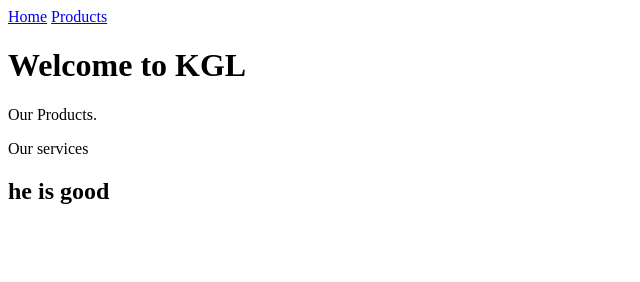
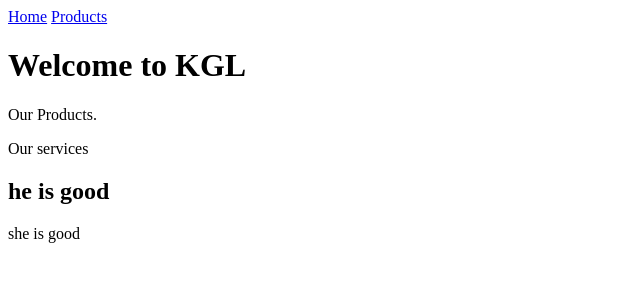
Before and after one commit to charityfae/intro-to-software, a plain HTML site: page index4.html in a window 1280 px wide. Shown: the full height of the page, 0-640 px from the left. Drawn offline with Linux system fonts and the light colour scheme.

Commit message:
added a paragraph

```diff
--- a/index4.html
+++ b/index4.html
@@ -11,6 +11,7 @@
 <p>Our Products.</p>
 <p>Our services</p>
     <h2>he is good</h2>
+    <p>she is good</p>
 
 </body>
 
```
